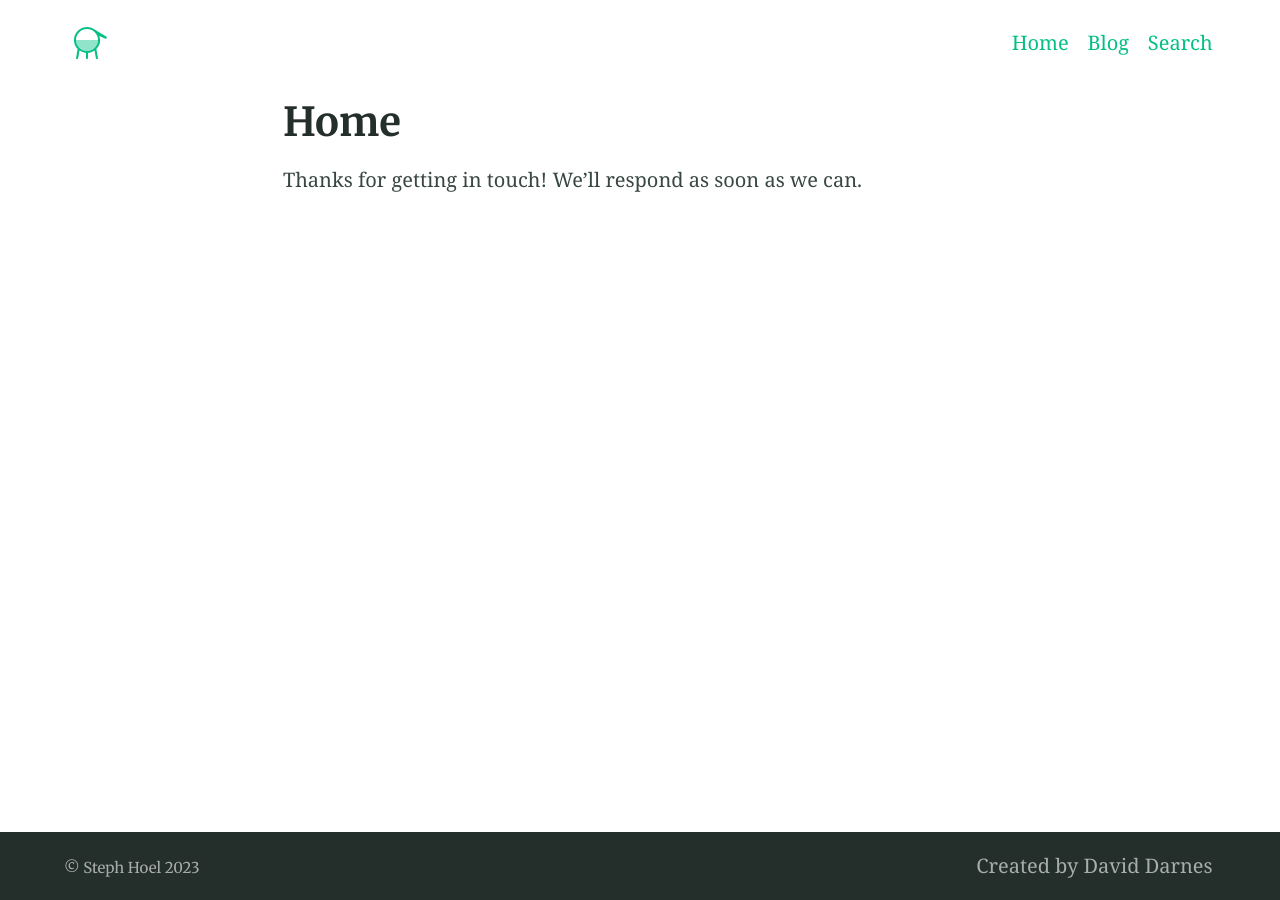
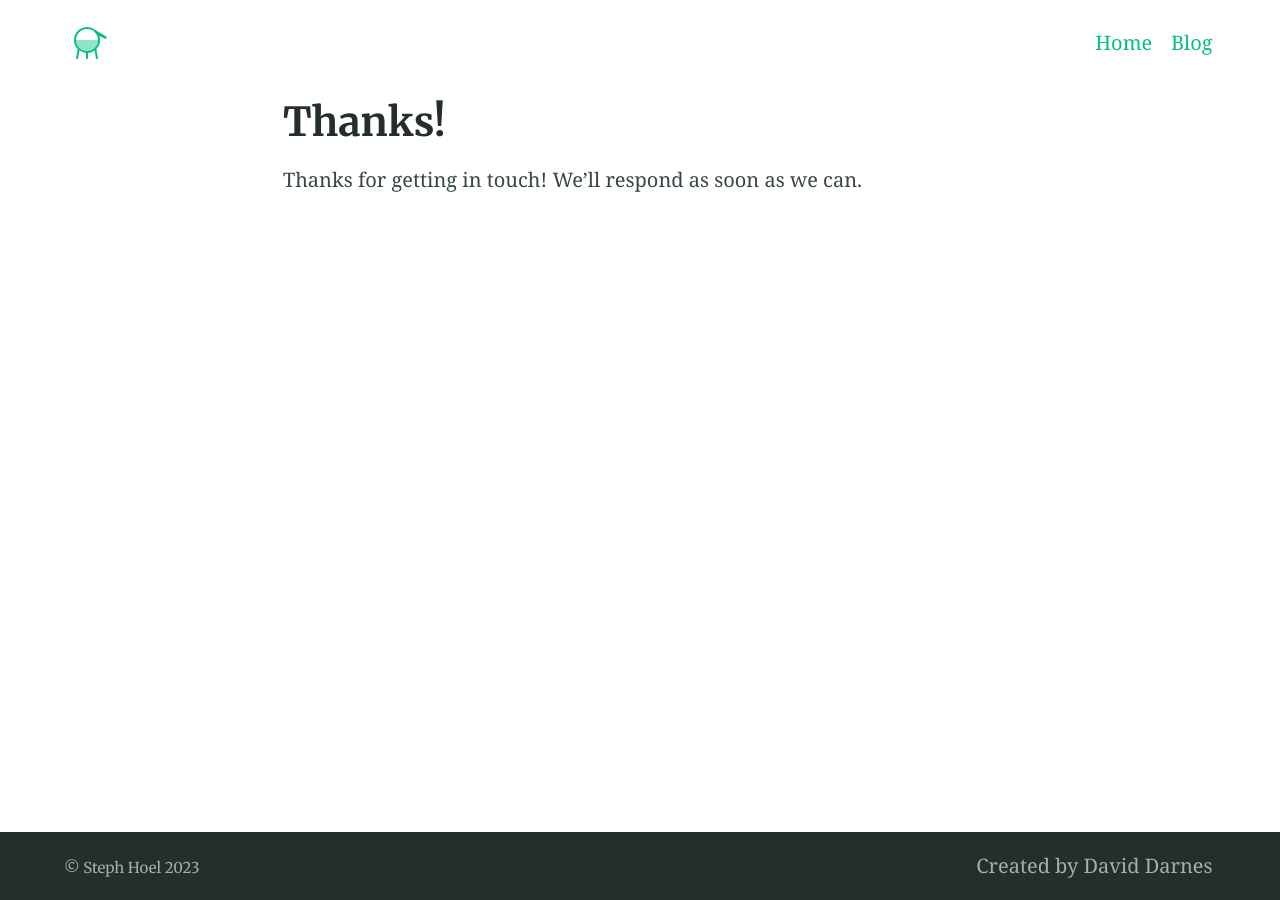
Before and after one commit to StephHoel/StephHoel, a Jekyll site: the page built from docs/thanks.md, in a window 1280 px wide. Built offline with Jekyll 4.4.1, drawn with Linux system fonts in a browser that asks for light colours.

Commit message:
fix: Teste

```diff
--- a/docs/_config.yml
+++ b/docs/_config.yml
@@ -125,8 +125,8 @@
   url: /blog/
 # - title: Categories
 #   url: /categories/
-- title: Search
-  url: /search/
+# - title: Search
+#   url: /search/
 # - title: Fork Alembic
 #   url: https://github.com/daviddarnes/alembic
 
--- a/docs/_layouts/default.html
+++ b/docs/_layouts/default.html
@@ -1,6 +1,5 @@
 <!DOCTYPE html>
-<html lang="pt-br">
-<!-- <html lang="{{ site.lang | default: "pt-br" }}"> -->
+<html lang="{{ site.lang }}">
 
   <head>
     <!-- General meta -->
--- a/docs/_layouts/page.html
+++ b/docs/_layouts/page.html
@@ -31,7 +31,7 @@
 
   <article class="article  article--page  content  typeset">
 
-    <h1>Home</h1>
+    <h1>{{ page.title }}</h1>
 
     {{ content }}
 
```
Also changed, not shown: docs/assets/manifest.json.
